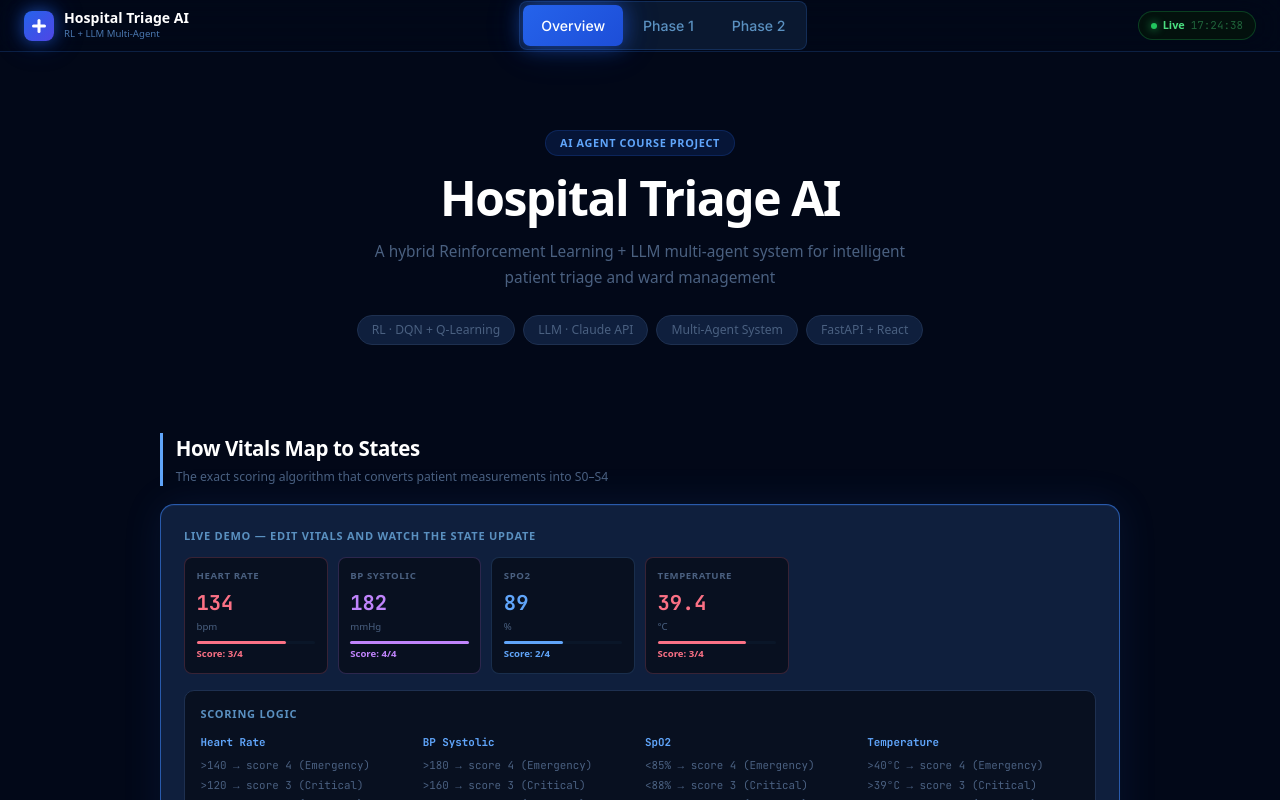
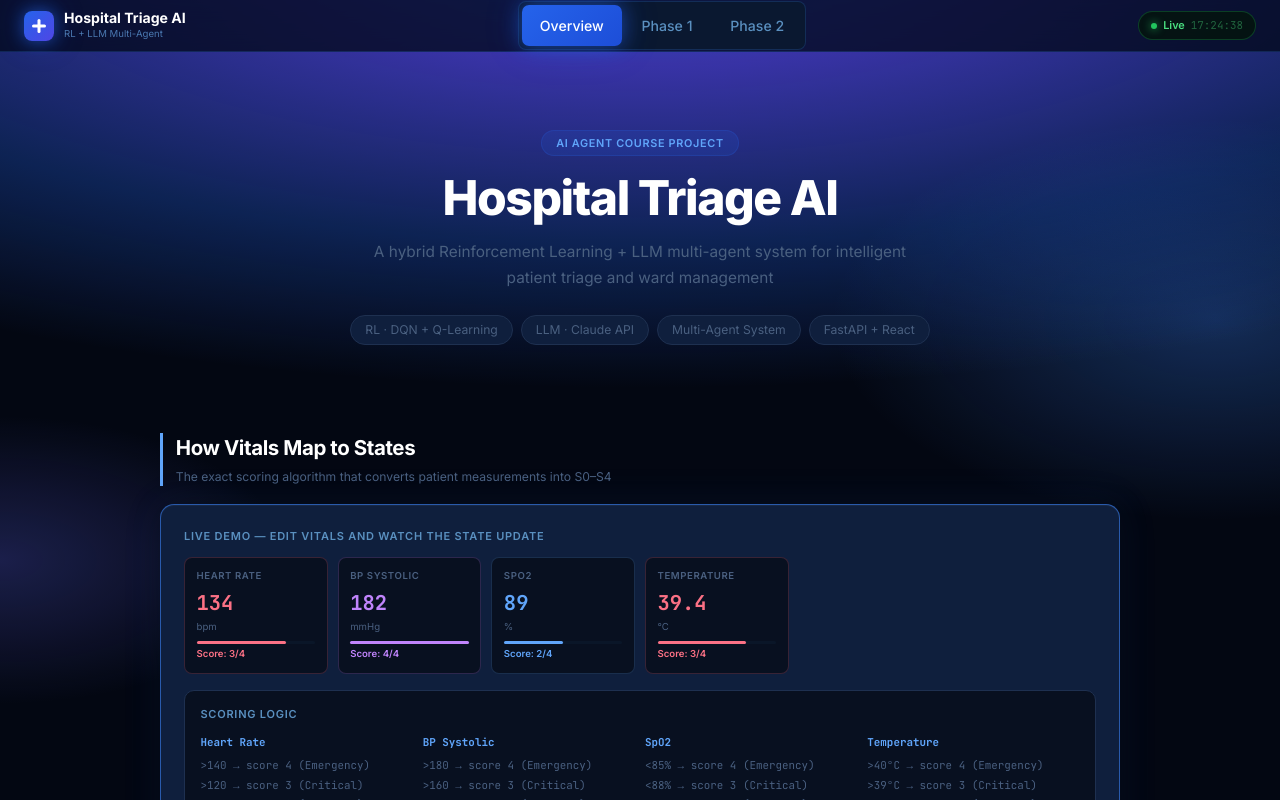
Before and after one commit to Nsk246/redesigned-funicular, a React (Vite) app in the folder frontend/: page / in a window 1280 px wide. Shown: the top 800 px of the page. Built offline with nearby package versions, Linux system fonts and the light colour scheme; no server answers.

Commit message:
Fix CSS: remove duplicate import, body_PLACEHOLDER, remove important flags

```diff
--- a/frontend/src/index.css
+++ b/frontend/src/index.css
@@ -1,41 +1,29 @@
 @import url('https://fonts.googleapis.com/css2?family=Inter:wght@400;500;600;700;800&family=JetBrains+Mono:wght@400;500;700&display=swap');
+@tailwind base;
+@tailwind components;
+@tailwind utilities;
 
 html, body {
   margin: 0;
   padding: 0;
   min-height: 100%;
-  background: #020818 !important;
+  font-family: 'Inter', sans-serif;
+  color: #ffffff;
+  -webkit-font-smoothing: antialiased;
+  background-color: #020818;
   background-image:
-    radial-gradient(ellipse 160% 90% at 50% -10%, rgba(37,99,235,0.95) 0%, rgba(79,70,229,0.7) 20%, rgba(37,99,235,0.3) 45%, transparent 65%) !important,
-    radial-gradient(ellipse 60% 50% at 95% 40%, rgba(59,130,246,0.3) 0%, transparent 50%) !important,
-    radial-gradient(ellipse 50% 40% at 0% 70%, rgba(99,102,241,0.25) 0%, transparent 45%) !important;
-  background-attachment: fixed !important;
-  background-repeat: no-repeat !important;
-  background-size: 100% 100% !important;
+    radial-gradient(ellipse 160% 90% at 50% -10%, rgba(37,99,235,0.95) 0%, rgba(79,70,229,0.7) 20%, rgba(37,99,235,0.3) 45%, transparent 65%),
+    radial-gradient(ellipse 60% 50% at 95% 40%, rgba(59,130,246,0.3) 0%, transparent 50%),
+    radial-gradient(ellipse 50% 40% at 0% 70%, rgba(99,102,241,0.25) 0%, transparent 45%);
+  background-attachment: fixed;
+  background-repeat: no-repeat;
+  background-size: cover;
 }
+
 #root { min-height: 100vh; }
-
-@import url('https://fonts.googleapis.com/css2?family=Inter:wght@400;500;600;700;800&family=JetBrains+Mono:wght@400;500;700&display=swap');
-@tailwind base;
-@tailwind components;
-@tailwind utilities;
 
 @layer base {
   *, *::before, *::after { box-sizing: border-box; }
-  html { background: #020818; min-height: 100%; }
-  #root { min-height: 100vh; }
-  body_PLACEHOLDER {
-    font-family: 'Inter', sans-serif;
-    min-height: 100vh;
-    -webkit-font-smoothing: antialiased;
-    color: #ffffff;
-    background: #020818;
-    background-attachment: fixed;
-    background-image:
-      radial-gradient(ellipse 140% 80% at 50% -5%, rgba(37,99,235,0.7) 0%, rgba(79,70,229,0.4) 25%, rgba(17,24,39,0.1) 55%, transparent 70%),
-      radial-gradient(ellipse 60% 50% at 95% 40%, rgba(59,130,246,0.3) 0%, transparent 50%),
-      radial-gradient(ellipse 50% 40% at 0% 70%, rgba(99,102,241,0.25) 0%, transparent 45%);
-  }
   ::-webkit-scrollbar { width: 5px; height: 5px; }
   ::-webkit-scrollbar-track { background: #050810; }
   ::-webkit-scrollbar-thumb { background: #1e3050; border-radius: 3px; }
@@ -48,7 +36,6 @@ html, body {
 @layer components {
   .page { max-width: 1440px; margin: 0 auto; padding: clamp(16px,2vw,28px); }
 
-  /* Cards - noticeably brighter than background */
   .card {
     background: #0f1f3d;
     border: 1px solid #1e3a6e;
@@ -59,18 +46,15 @@ html, body {
   .card-glow {
     background: #0f1f3d;
     border: 1px solid rgba(59,130,246,0.6);
-    box-shadow: 0 4px 24px rgba(0,0,0,0.4), 0 0 40px rgba(59,130,246,0.1), inset 0 1px 0 rgba(255,255,255,0.04);
     border-radius: 14px;
     padding: clamp(16px,1.8vw,24px);
-    box-shadow: 0 0 40px rgba(59,130,246,0.1), inset 0 1px 0 rgba(59,130,246,0.1);
+    box-shadow: 0 4px 24px rgba(0,0,0,0.4), 0 0 40px rgba(59,130,246,0.1), inset 0 1px 0 rgba(255,255,255,0.04);
   }
 
-  /* Typography */
   .t-label { font-size:clamp(11px,0.85vw,13px); font-weight:600; color:#5a90c0; letter-spacing:0.07em; text-transform:uppercase; }
   .t-body  { font-size:clamp(14px,1.1vw,16px); color:#94b8d8; line-height:1.7; }
   .t-section { font-size:clamp(15px,1.2vw,17px); font-weight:600; color:#e8f0ff; }
 
-  /* Buttons */
   .btn {
     display:inline-flex; align-items:center; justify-content:center; gap:7px;
     padding:clamp(10px,1vw,13px) clamp(18px,1.8vw,26px);
@@ -81,45 +65,28 @@ html, body {
   .btn:hover { filter:brightness(1.2); transform:translateY(-1px); }
   .btn:active { transform:scale(0.97) translateY(0); }
   .btn:disabled { opacity:0.3; cursor:not-allowed; filter:none; transform:none; }
-  .btn-primary {
-    background: linear-gradient(135deg,#2563eb,#1d4ed8); color:#fff;
-    box-shadow: 0 0 24px rgba(37,99,235,0.5), 0 0 60px rgba(37,99,235,0.2), inset 0 1px 0 rgba(255,255,255,0.15);
-  }
-  .btn-green {
-    background: linear-gradient(135deg,#059669,#047857); color:#fff;
-    box-shadow: 0 0 20px rgba(5,150,105,0.45), 0 0 48px rgba(5,150,105,0.15), inset 0 1px 0 rgba(255,255,255,0.1);
-  }
-  .btn-red {
-    background: linear-gradient(135deg,#e11d48,#be123c); color:#fff;
-    box-shadow: 0 0 20px rgba(225,29,72,0.45);
-  }
+  .btn-primary { background:linear-gradient(135deg,#2563eb,#1d4ed8); color:#fff; box-shadow:0 0 24px rgba(37,99,235,0.5), 0 0 60px rgba(37,99,235,0.2); }
+  .btn-green   { background:linear-gradient(135deg,#059669,#047857); color:#fff; box-shadow:0 0 20px rgba(5,150,105,0.45); }
+  .btn-red     { background:linear-gradient(135deg,#e11d48,#be123c); color:#fff; box-shadow:0 0 20px rgba(225,29,72,0.45); }
   .btn-ghost {
-    background: #0a1628; color:#94b8d8;
-    border: 1.5px solid #1e3a60;
+    background:#0a1628; color:#94b8d8;
+    border:1.5px solid #1e3a60;
     padding:clamp(9px,1vw,12px) clamp(16px,1.6vw,22px);
     border-radius:9px; font-size:clamp(13px,1.1vw,15px); font-weight:500;
     cursor:pointer; transition:all 0.15s; font-family:'Inter',sans-serif; white-space:nowrap;
   }
-  .btn-ghost:hover {
-    border-color:#2563eb; color:#bfdbfe; background:rgba(37,99,235,0.12);
-    box-shadow: 0 0 16px rgba(37,99,235,0.2);
-  }
+  .btn-ghost:hover { border-color:#2563eb; color:#bfdbfe; background:rgba(37,99,235,0.12); box-shadow:0 0 16px rgba(37,99,235,0.2); }
 
-  /* Inputs */
   .input {
     width:100%; background:#080f1e;
     border:1.5px solid #1e3050; border-radius:9px;
     padding:clamp(10px,1vw,13px) clamp(12px,1.2vw,16px);
-    color:#f8faff; font-size:clamp(14px,1.1vw,16px);
+    color:#ffffff; font-size:clamp(14px,1.1vw,16px);
     font-family:'Inter',sans-serif; outline:none; transition:all 0.15s;
   }
-  .input:focus {
-    border-color:#2563eb;
-    box-shadow: 0 0 0 3px rgba(37,99,235,0.2), 0 0 24px rgba(37,99,235,0.12);
-  }
+  .input:focus { border-color:#2563eb; box-shadow:0 0 0 3px rgba(37,99,235,0.2), 0 0 24px rgba(37,99,235,0.12); }
   .input::placeholder { color:#1e3050; }
 
-  /* Badges — vibrant with glow */
   .badge-s0 { background:rgba(34,197,94,0.15); color:#4ade80; border:1.5px solid rgba(34,197,94,0.5); padding:5px 12px; border-radius:20px; font-size:clamp(12px,1vw,14px); font-weight:700; white-space:nowrap; display:inline-flex; align-items:center; gap:5px; box-shadow:0 0 10px rgba(34,197,94,0.2); text-shadow:0 0 8px rgba(74,222,128,0.5); }
   .badge-s1 { background:rgba(99,102,241,0.15); color:#a5b4fc; border:1.5px solid rgba(99,102,241,0.5); padding:5px 12px; border-radius:20px; font-size:clamp(12px,1vw,14px); font-weight:700; white-space:nowrap; display:inline-flex; align-items:center; gap:5px; box-shadow:0 0 10px rgba(99,102,241,0.2); text-shadow:0 0 8px rgba(99,102,241,0.5); }
   .badge-s2 { background:rgba(34,211,238,0.15); color:#67e8f9; border:1.5px solid rgba(34,211,238,0.5); padding:5px 12px; border-radius:20px; font-size:clamp(12px,1vw,14px); font-weight:700; white-space:nowrap; display:inline-flex; align-items:center; gap:5px; box-shadow:0 0 10px rgba(34,211,238,0.2); text-shadow:0 0 8px rgba(34,211,238,0.5); }
@@ -128,52 +95,23 @@ html, body {
   .badge-action { background:rgba(96,165,250,0.15); color:#bfdbfe; border:1.5px solid rgba(96,165,250,0.5); padding:5px 12px; border-radius:7px; font-size:clamp(12px,1vw,14px); font-weight:700; white-space:nowrap; box-shadow:0 0 10px rgba(96,165,250,0.2); text-shadow:0 0 8px rgba(96,165,250,0.5); }
   .badge-ward-0 { background:rgba(34,197,94,0.12);  color:#4ade80; border:1.5px solid rgba(34,197,94,0.4);  padding:5px 12px; border-radius:20px; font-size:clamp(12px,1vw,14px); font-weight:700; white-space:nowrap; box-shadow:0 0 8px rgba(34,197,94,0.15); }
   .badge-ward-1 { background:rgba(56,189,248,0.12);  color:#7dd3fc; border:1.5px solid rgba(56,189,248,0.4);  padding:5px 12px; border-radius:20px; font-size:clamp(12px,1vw,14px); font-weight:700; white-space:nowrap; box-shadow:0 0 8px rgba(56,189,248,0.15); }
-  .badge-ward-2 { background:rgba(167,139,250,0.12);  color:#c4b5fd; border:1.5px solid rgba(167,139,250,0.4);  padding:5px 12px; border-radius:20px; font-size:clamp(12px,1vw,14px); font-weight:700; white-space:nowrap; box-shadow:0 0 8px rgba(167,139,250,0.15); }
+  .badge-ward-2 { background:rgba(167,139,250,0.12); color:#c4b5fd; border:1.5px solid rgba(167,139,250,0.4); padding:5px 12px; border-radius:20px; font-size:clamp(12px,1vw,14px); font-weight:700; white-space:nowrap; box-shadow:0 0 8px rgba(167,139,250,0.15); }
   .badge-ward-3 { background:rgba(56,189,248,0.12);  color:#bfdbfe; border:1.5px solid rgba(56,189,248,0.4);  padding:5px 12px; border-radius:20px; font-size:clamp(12px,1vw,14px); font-weight:700; white-space:nowrap; box-shadow:0 0 8px rgba(56,189,248,0.15); }
   .badge-ward-4 { background:rgba(251,113,133,0.12); color:#fda4af; border:1.5px solid rgba(251,113,133,0.4); padding:5px 12px; border-radius:20px; font-size:clamp(12px,1vw,14px); font-weight:700; white-space:nowrap; box-shadow:0 0 8px rgba(251,113,133,0.15); }
 
-  /* Stat card */
-  .stat-card {
-    background:#080f1e; border:1.5px solid #1e3050;
-    border-radius:12px; padding:clamp(14px,1.4vw,18px); text-align:center;
-  }
-  .stat-val {
-    font-family:'JetBrains Mono',monospace;
-    font-size:clamp(22px,2.4vw,32px); font-weight:800;
-    letter-spacing:-0.02em; line-height:1;
-  }
+  .stat-card { background:#080f1e; border:1.5px solid #1e3050; border-radius:12px; padding:clamp(14px,1.4vw,18px); text-align:center; }
+  .stat-val { font-family:'JetBrains Mono',monospace; font-size:clamp(22px,2.4vw,32px); font-weight:800; letter-spacing:-0.02em; line-height:1; }
 
-  /* Table */
   .data-table { width:100%; border-collapse:collapse; }
-  .data-table th {
-    text-align:left; padding:clamp(10px,1vw,13px) clamp(12px,1.2vw,16px);
-    font-size:clamp(11px,0.85vw,13px); font-weight:600; color:#5a90c0;
-    letter-spacing:0.07em; text-transform:uppercase;
-    border-bottom:1.5px solid #1e3050; background:#080f1e;
-  }
-  .data-table td {
-    padding:clamp(11px,1.1vw,14px) clamp(12px,1.2vw,16px);
-    border-bottom:1px solid #0d1526;
-    font-size:clamp(13px,1.1vw,15px); color:#a0b8d0;
-  }
+  .data-table th { text-align:left; padding:clamp(10px,1vw,13px) clamp(12px,1.2vw,16px); font-size:clamp(11px,0.85vw,13px); font-weight:600; color:#5a90c0; letter-spacing:0.07em; text-transform:uppercase; border-bottom:1.5px solid #1e3050; background:#080f1e; }
+  .data-table td { padding:clamp(11px,1.1vw,14px) clamp(12px,1.2vw,16px); border-bottom:1px solid #0d1526; font-size:clamp(13px,1.1vw,15px); color:#a0b8d0; }
   .data-table tr:last-child td { border-bottom:none; }
   .data-table tr:hover td { background:rgba(37,99,235,0.04); }
 
-  /* Nav tab */
-  .nav-tab {
-    background:transparent; border:none;
-    color:#5a90c0; font-size:clamp(13px,1.1vw,15px); font-weight:500;
-    padding:clamp(7px,0.8vw,10px) clamp(14px,1.4vw,20px);
-    border-radius:7px; cursor:pointer; transition:all 0.15s;
-    white-space:nowrap; font-family:'Inter',sans-serif;
-  }
+  .nav-tab { background:transparent; border:none; color:#5a90c0; font-size:clamp(13px,1.1vw,15px); font-weight:500; padding:clamp(7px,0.8vw,10px) clamp(14px,1.4vw,20px); border-radius:7px; cursor:pointer; transition:all 0.15s; white-space:nowrap; font-family:'Inter',sans-serif; }
   .nav-tab:hover { color:#bfdbfe; }
-  .nav-tab.active {
-    background: linear-gradient(135deg,#2563eb,#1d4ed8); color:#fff;
-    box-shadow: 0 0 20px rgba(37,99,235,0.55), 0 0 40px rgba(37,99,235,0.2);
-  }
+  .nav-tab.active { background:linear-gradient(135deg,#2563eb,#1d4ed8); color:#fff; box-shadow:0 0 20px rgba(37,99,235,0.55), 0 0 40px rgba(37,99,235,0.2); }
 
-  /* Grids */
   .grid-2 { display:grid; grid-template-columns:repeat(2,1fr); gap:clamp(12px,1.4vw,18px); }
   .grid-3 { display:grid; grid-template-columns:repeat(3,1fr); gap:clamp(12px,1.4vw,18px); }
   .result-grid { display:grid; grid-template-columns:1.2fr 1fr 1fr; gap:clamp(12px,1.4vw,18px); }
```
